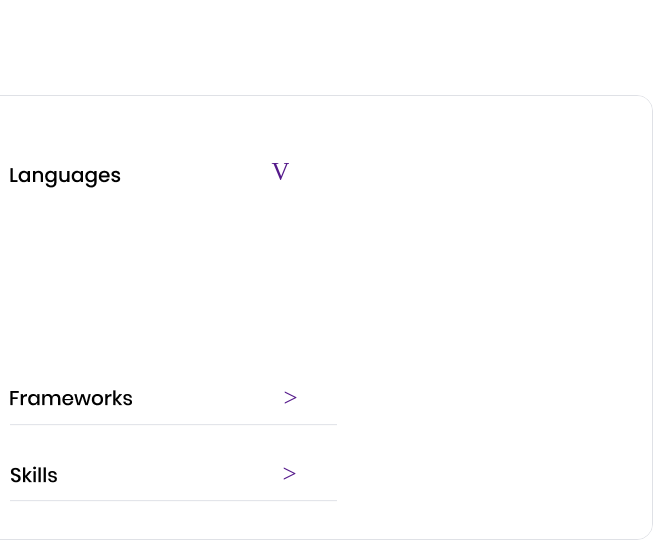
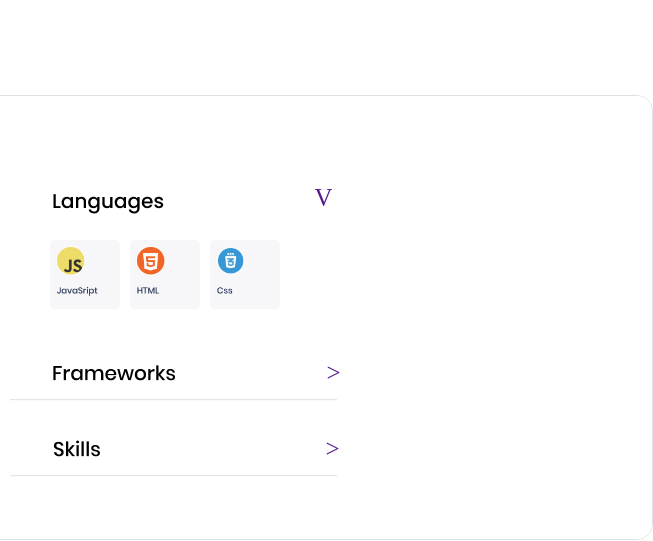
Before and after one commit to JOdiemo/JOdiemo.test.github.io, a website: page index.html in a window 1280 px wide. Shown: the part 3440-3981 px from the top of the page, 627-1280 px from the left. Drawn offline with Linux system fonts and the light colour scheme.

Commit message:
Taking for final review

```diff
--- a/index.html
+++ b/index.html
@@ -39,8 +39,8 @@
                 or website Look through some of my work and experience! If you like
                 what you see and have a project you need coded, don’t hestiate to
                 contact me.
-              </p>
-              <p class="social-link-heading">LET’S CONNECT</p>
+              </p><br><br>
+              <p class="social-link-heading">LET’S CONNECT</p><br><br>
               <div class="sociol-logo">
                 <ul class="connect-logo">
                     <li>
--- a/styles.css
+++ b/styles.css
@@ -336,13 +336,14 @@ button:enabled {
   align-items: center;
 }
 
-.frameworks ul {
+/* .frameworks ul {
   display: flex;
   flex-direction: column;
   justify-content: space-between;
   list-style: none;
   padding-left: 0;
-}
+  background-color: yellow;
+} */
 
 .lang-text {
   display: flex;
@@ -624,15 +625,25 @@ input[type=email] {
     line-height: 44px;
   }
 
+  .langs {
+    margin-left: 43px;
+  }
+
   .frameworks ul {
     display: flex;
     flex-direction: row;
+    margin-left: 0;
   }
 
   .frameworks ul li {
-    width: 0;
-    padding: 0;
+    padding-right: 10px;
     size: 10px;
+    margin-left: 0;
+    float: left;
+  }
+
+  .frameworks ul li img {
+    width: 70px;
   }
 
   .lang-text {
```
